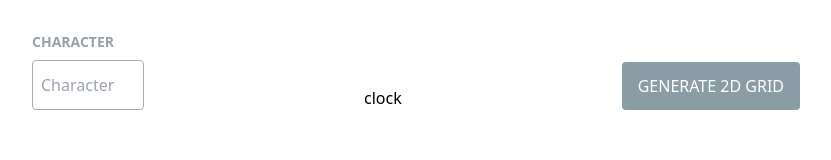
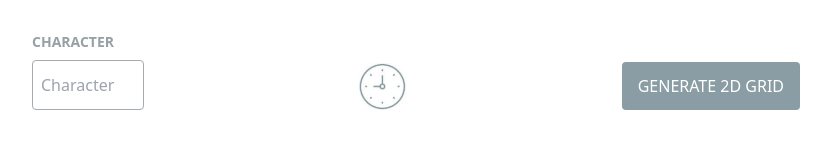
Before and after one commit to victoralvess/altar-grid, a Vue app in the folder client/: page / in a window 1280 px wide. Shown: the top 160 px of the page, without its empty margins (224-1055 px from the left). Built offline with nearby package versions, Linux system fonts and the light colour scheme.

Commit message:
feat: add clock image

```diff
--- a/client/src/App.vue
+++ b/client/src/App.vue
@@ -122,7 +122,9 @@ onUnmounted(() => {
           {{ biasTimeout ? `You must wait for another ${biasCounter} seconds` : biasError }}
         </small>
       </div>
-      <div>clock</div>
+      <div>
+        <img src="./assets/clock.png" alt="clock" width="48">
+      </div>
       <button
         class="bg-altar-button text-white uppercase font-medium py-2 px-4 rounded h-12"
         @click="generateGrid"
```
Also changed, not shown: client/src/assets/clock.png (added).
